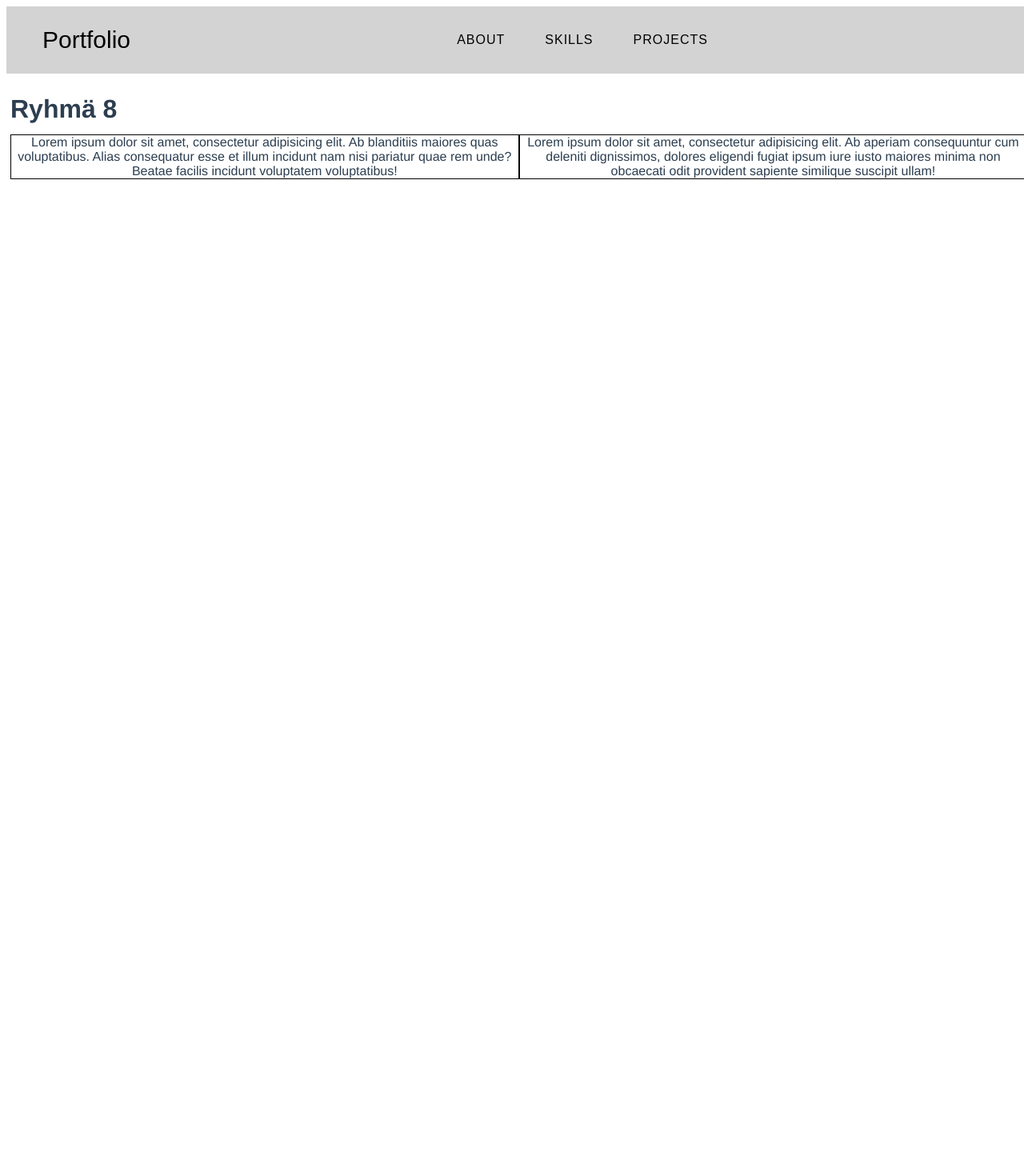
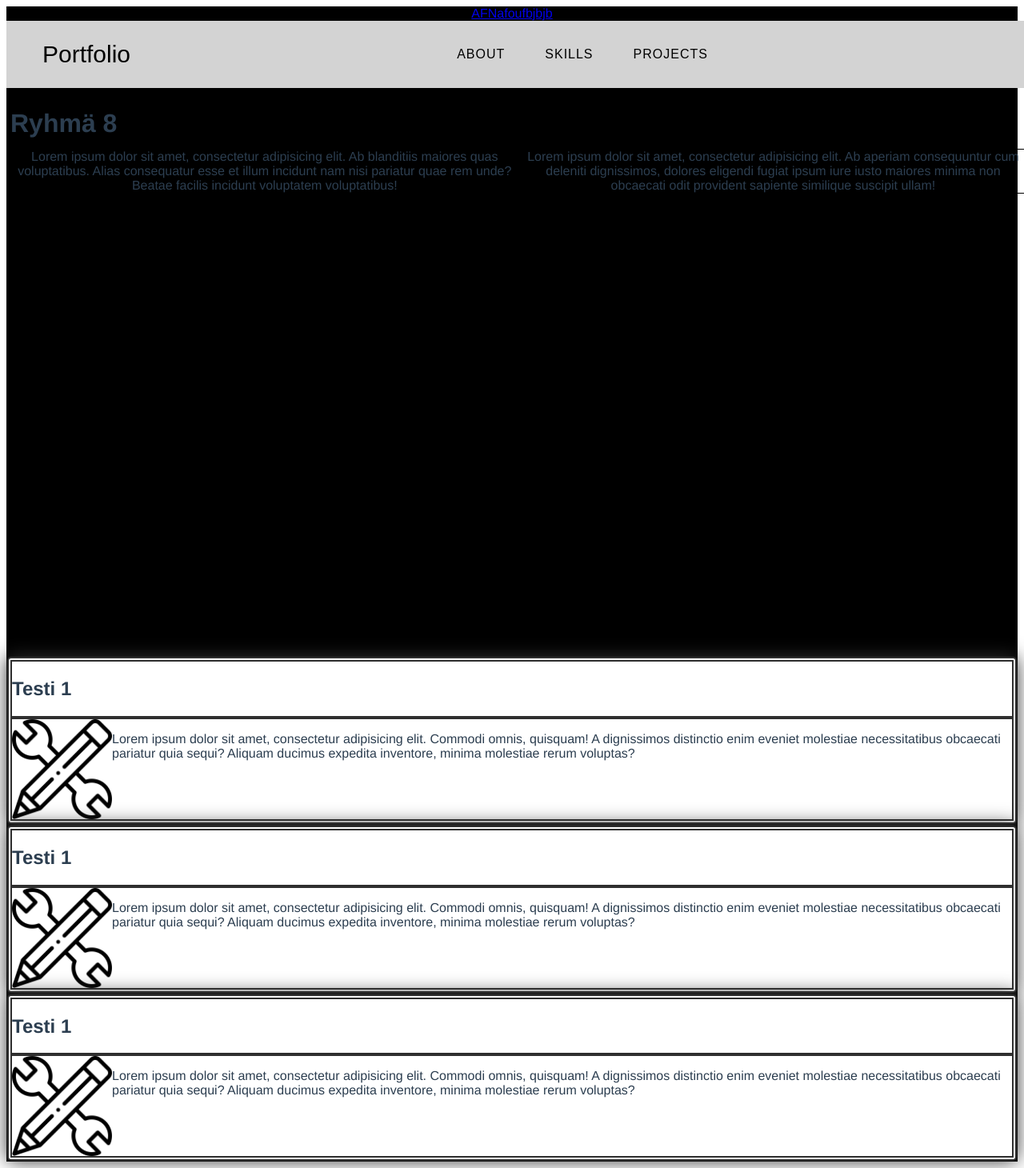
Before and after one commit to Rudolffi/WebPortfolio, a Vue app: page / in a window 1280 px wide. Shown: the whole page at 80% size. Before the commit the page ends 810 px from the top, so only its background shows below. Built offline with nearby package versions, Linux system fonts and the light colour scheme.

Commit message:
Projetit ja monisivusuus

```diff
--- a/src/components/Tausta.vue
+++ b/src/components/Tausta.vue
@@ -14,8 +14,5 @@ export default {
 </script>
 
 <style scoped>
-  #gamecanvas{
-    width: 100%;
-    height: 100%;
-  }
+@import './../css/tausta.css';
 </style>
--- a/src/components/projects.vue
+++ b/src/components/projects.vue
@@ -1,8 +1,33 @@
 <template>
-  <div>
-    <h2 id="title"></h2>
-    <img id="pic" src="">
-    <p id="desc"></p>
+  <div id="projectbox">
+    <article>
+      <section>
+        <h2 class="title">Testi 1</h2>
+      </section>
+      <section>
+        <img class="pic" src="../assets/ammattitaito.png">
+        <p class="desc">Lorem ipsum dolor sit amet, consectetur adipisicing elit. Commodi omnis, quisquam! A dignissimos distinctio enim eveniet molestiae necessitatibus obcaecati pariatur quia sequi? Aliquam ducimus expedita inventore, minima molestiae rerum voluptas?</p>
+
+      </section>
+    </article>
+    <article>
+      <section>
+        <h2 class="title">Testi 1</h2>
+      </section>
+      <section>
+        <img class="pic" src="../assets/ammattitaito.png">
+        <p class="desc">Lorem ipsum dolor sit amet, consectetur adipisicing elit. Commodi omnis, quisquam! A dignissimos distinctio enim eveniet molestiae necessitatibus obcaecati pariatur quia sequi? Aliquam ducimus expedita inventore, minima molestiae rerum voluptas?</p>
+      </section>
+    </article>
+    <article>
+      <section>
+        <h2 class="title">Testi 1</h2>
+      </section>
+      <section>
+        <img class="pic" src="../assets/ammattitaito.png">
+        <p class="desc">Lorem ipsum dolor sit amet, consectetur adipisicing elit. Commodi omnis, quisquam! A dignissimos distinctio enim eveniet molestiae necessitatibus obcaecati pariatur quia sequi? Aliquam ducimus expedita inventore, minima molestiae rerum voluptas?</p>
+      </section>
+    </article>
   </div>
 </template>
 
@@ -13,5 +38,32 @@ export default {
 </script>
 
 <style scoped>
-
+  #projectbox{
+    display: flex;
+    flex-direction: row;
+    flex-wrap: wrap;
+  }
+  .pic{
+    float: left;
+    width: 10%;
+  }
+  .desc{
+    text-align: left;
+  }
+  section{
+    border: 2px solid rgb(47, 47, 47);
+    display: flex; /* or inline-flex */
+    flex-direction: row;
+  }
+  article{
+    border: 2px solid rgb(47, 47, 47);
+    box-shadow: 0px 0px 25px rgb(47, 47, 47);
+    background-color: rgb(255, 255, 255);
+    border-radius: 5px;
+    padding: 2px;
+    margin: 1px;
+    box-sizing: border-box;
+    display: inline-block;
+    overflow: hidden;
+  }
 </style>
--- /dev/null
+++ b/src/css/tausta.css
@@ -0,0 +1,4 @@
+#gamecanvas {
+    width: 100%;
+    height: 100%;
+}
--- /dev/null
+++ b/src/pages/main/App.vue
@@ -0,0 +1,38 @@
+<template>
+  <div id="app">
+    <a href="new.html">AFNafoufbjbjb</a>
+    <Navbar/>
+    <Information/>
+    <Tausta/>
+    <projects/>
+  </div>
+</template>
+
+<script>
+
+import Information from '../../components/Information.vue'
+import Navbar from '../../components/Navbar.vue'
+import Tausta from '../../components/Tausta.vue'
+import projects from '../../components/projects.vue'
+
+export default {
+  name: 'App',
+  components: {
+    Information,
+    Navbar,
+    projects,
+    Tausta
+  },
+}
+</script>
+
+<style>
+#app {
+  font-family: Avenir, Helvetica, Arial, sans-serif;
+  -webkit-font-smoothing: antialiased;
+  -moz-osx-font-smoothing: grayscale;
+  text-align: center;
+  color: #2c3e50;
+  background-color: black;
+}
+</style>
--- a/src/App.vue
+++ b/src/pages/new/App.vue
@@ -1,26 +1,21 @@
 <template>
   <div id="app">
-    <Navbar/>
-    <Information/>
-    <Tausta/>
+    <HelloWorld/>
   </div>
 </template>
 
 <script>
 
-import Information from './components/Information.vue'
-import Navbar from './components/Navbar.vue'
-
-import Tausta from './components/Tausta.vue'
+import HelloWorld from '../../components/HelloWorld.vue'
 
 export default {
   name: 'App',
   components: {
-    Information,
-
-    Navbar,
-    Tausta
+    HelloWorld,
   },
+  mounted() {
+    console.log("APUA");
+  }
 }
 </script>
 
@@ -31,5 +26,6 @@ export default {
   -moz-osx-font-smoothing: grayscale;
   text-align: center;
   color: #2c3e50;
+  background-color: black;
 }
 </style>
--- a/src/pallot/canvas.js
+++ b/src/pallot/canvas.js
@@ -3,7 +3,6 @@ let ctx;
 const particlesArray = [];
 let hue = 0;
 let light = 0;
-
 
 const mouse = {
     x: null,
@@ -39,7 +38,7 @@ class Particle {
         this.speedY = Math.random() * 3 - 1.5;
         this.color = 'hsl(' + hue + ',0.2%, 100%';
         this.color = 'rgba(0,0,0,0.2)';
-        this.color = 'rgba(255,255,255,0.2)';
+        //this.color = 'rgba(255,255,255,0.2)';
         console.log(this.color);
     }
     update(){
@@ -84,7 +83,7 @@ function handleParticles(){
                 if(!particlesArray[i].connections.includes(particlesArray[j])){
                     particlesArray[i].connections = [...particlesArray[i].connections, particlesArray[j]];
                     ctx.beginPath();
-                    ctx.strokeStyle = 'hsl(' + hue + ',100%, 0%'; //particlesArray[i].color;
+                    ctx.strokeStyle = 'rgb(255,0,217)'; //'hsl(' + hue + ',100%, 0%'; //particlesArray[i].color;
                     ctx.lineWidth = particlesArray[i].size/10;
                     ctx.moveTo(particlesArray[i].x, particlesArray[i].y);
                     ctx.lineTo(particlesArray[j].x, particlesArray[j].y);
@@ -106,6 +105,7 @@ function handleParticles(){
 function animate(){
     //ctx.clearRect(0, 0, canvas.width, canvas.height);
     ctx.fillStyle = 'rgba(255,255,255,0.2)';
+    ctx.fillStyle = 'rgba(0,0,0,0.2)';
     ctx.fillRect(0, 0, canvas.width, canvas.height);
     handleParticles();
     hue++;
--- a/src/pallot/index.html
+++ b/src/pallot/index.html
@@ -4,7 +4,7 @@
         <meta charset="UTF-8">
         <meta name="viewport" content="width=device-width, initial-scale=1.0">
         <title>Canvas Basics</title>
-        <link rel="stylesheet" href="style.css">
+        <link rel="stylesheet" href="../css/tausta.css">
 
     </head>
     <body>
--- a/src/pallot/style.css
+++ /dev/null
@@ -1,8 +0,0 @@
-#gamecanvas {
-    position: absolute;
-    background: black;
-    width: 100%;
-    height: 100%;
-    top: 0;
-    left: 0;
-}
--- /dev/null
+++ b/vue.config.js
@@ -0,0 +1,16 @@
+module.exports = {
+    pages:{
+        'index':{
+            entry:'./src/pages/main/main.js',
+            template:'public/index.html',
+            title:'main',
+            chunks: ['chunk-vendors', 'chunk-common', 'index']
+        },
+        'new':{
+            entry:'./src/pages/new/main.js',
+            template:'public/index.html',
+            title:'new',
+            chunks: ['chunk-vendors', 'chunk-common', 'new']
+        }
+    }
+}
```
Also changed, not shown: src/pages/new/main.js (added, +8 -0 lines), src/assets/ammattitaito.png (added), src/pages/main/main.js (renamed from src/main.js).
